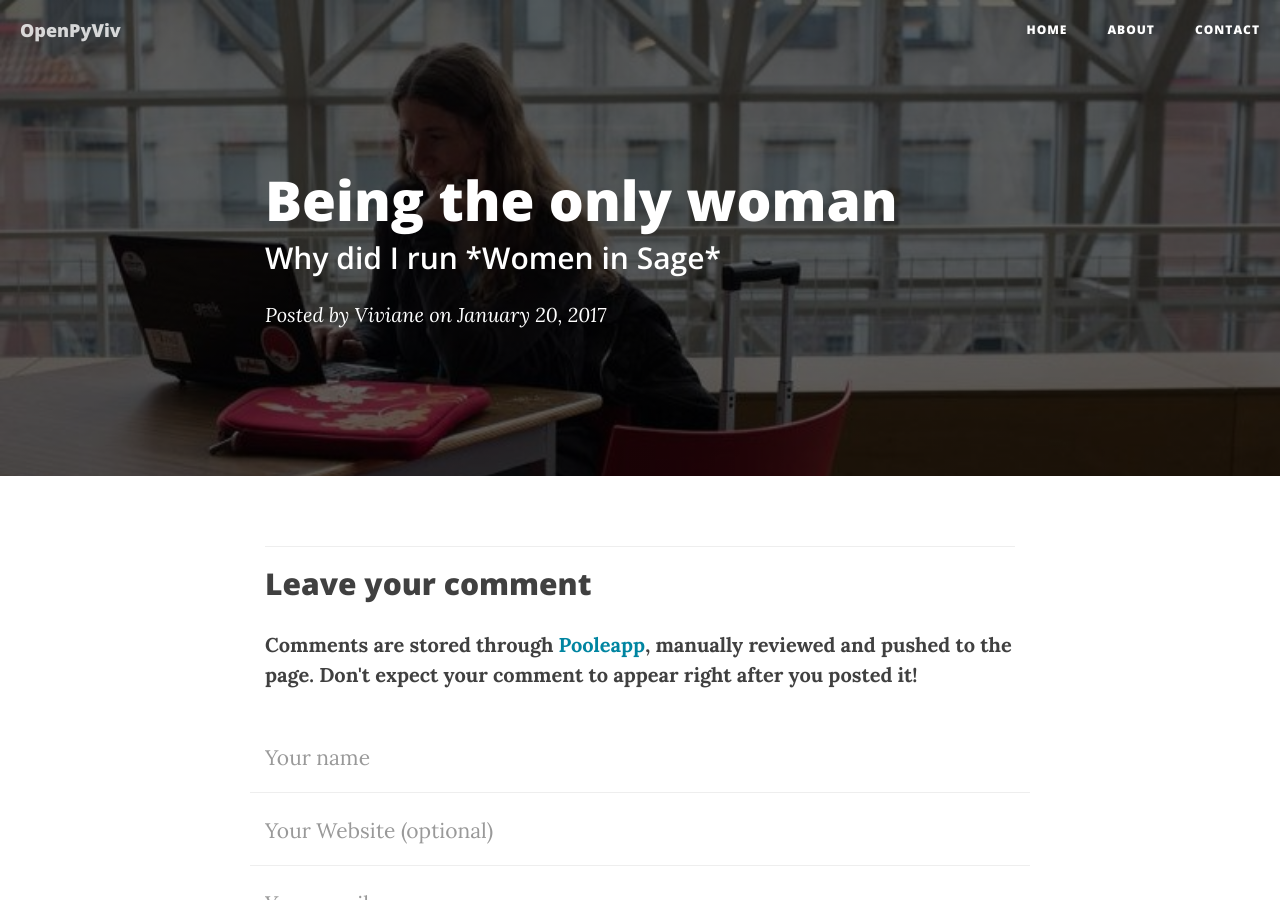
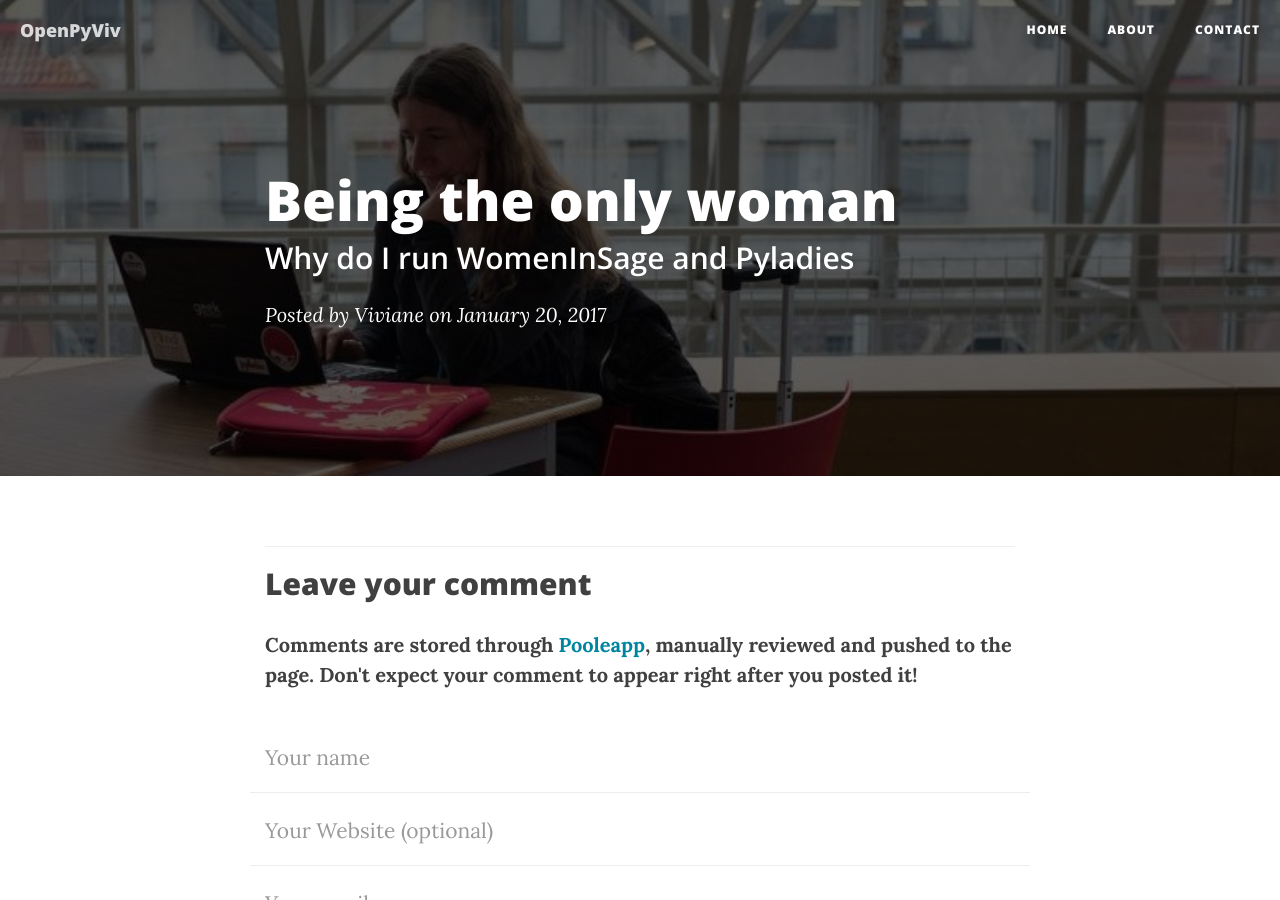
Before and after one commit to VivianePons/vivianepons.github.com, a Jekyll site: the page built from _posts/2017-01-20-OnlyWoman.md, in a window 1280 px wide and 900 px high. Built offline with Jekyll 4.4.1, drawn with Linux system fonts in a browser that asks for light colours; nearby versions of some CDN libraries.

Commit message:
OnlyWoman

```diff
--- a/_posts/2017-01-20-OnlyWoman.md
+++ b/_posts/2017-01-20-OnlyWoman.md
@@ -1,7 +1,7 @@
 ---
 layout:     post
 title:      "Being the only woman"
-subtitle:   "Why did I run *Women in Sage*"
+subtitle:   "Why do I run WomenInSage and Pyladies"
 date:       2017-01-20 10:00:00
 author:     "Viviane"
 ---
```
